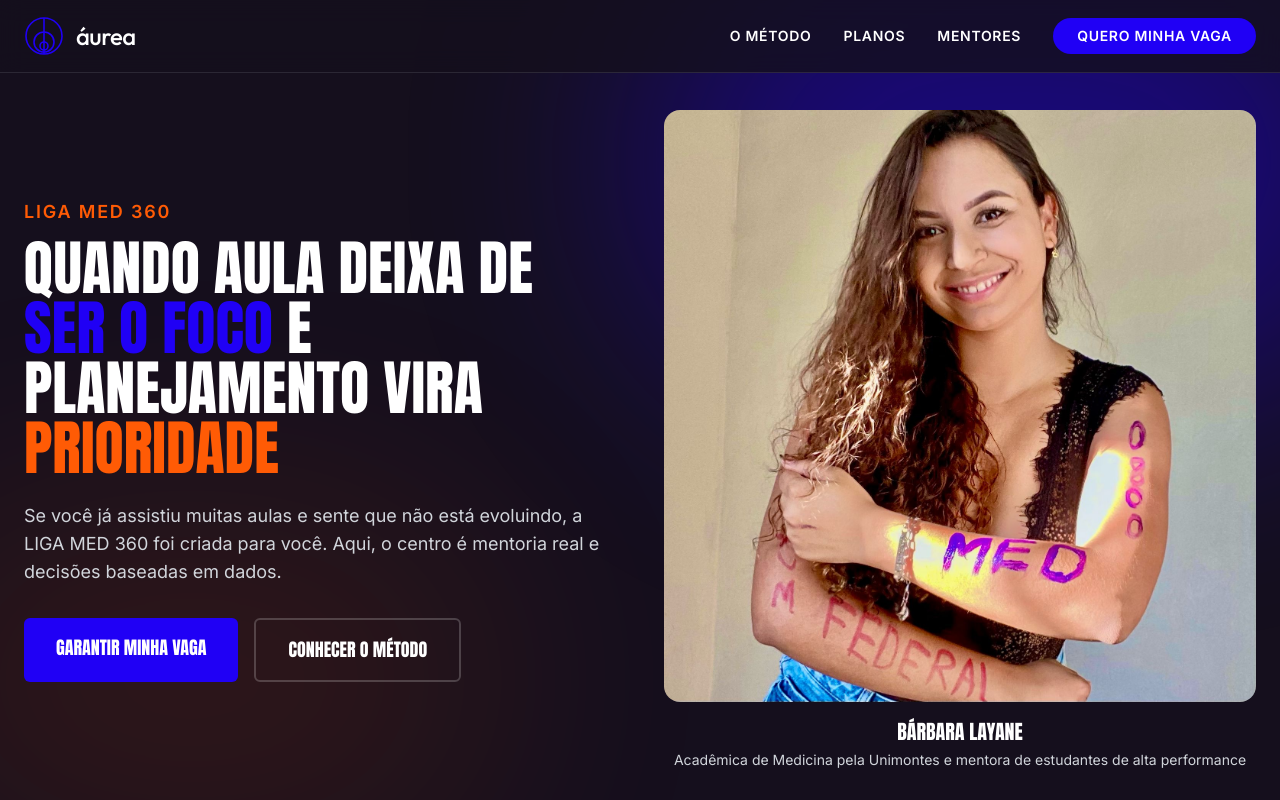
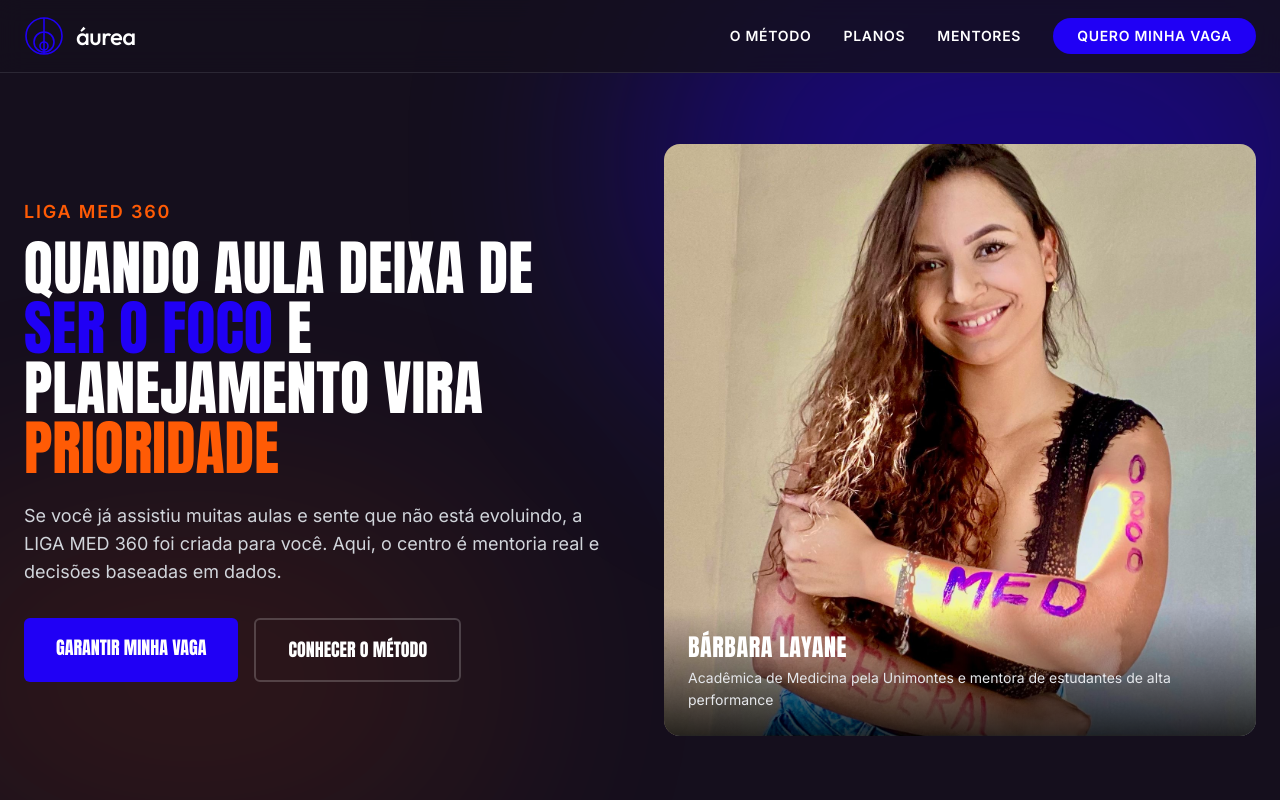
Before and after one commit to hamiltonmatematica/ligamed360, a React (Vite) app: page / in a window 1280 px wide. Shown: the top 800 px of the page. Built offline with nearby package versions, Linux system fonts and the light colour scheme.

Commit message:
Move descrição de Bárbara para overlay na foto com nome em negrito maiúsculo

```diff
--- a/components/Hero.tsx
+++ b/components/Hero.tsx
@@ -42,16 +42,16 @@
             </div>
           </div>
           <div className="relative hidden lg:block">
-            <div className="aspect-square rounded-2xl overflow-hidden mb-4">
+            <div className="aspect-square rounded-2xl overflow-hidden relative">
               <img
                 src="/aprovada.jpeg"
                 alt="Liga Med 360"
                 className="w-full h-full object-cover"
               />
-            </div>
-            <div className="text-center">
-              <h3 className="text-white font-anton text-xl mb-1">Bárbara Layane</h3>
-              <p className="text-gray-300 text-sm">Acadêmica de Medicina pela Unimontes e mentora de estudantes de alta performance</p>
+              <div className="absolute bottom-0 left-0 p-6 bg-gradient-to-t from-black/80 to-transparent w-full">
+                <h3 className="text-white font-anton text-2xl mb-1 uppercase tracking-wide">BÁRBARA LAYANE</h3>
+                <p className="text-gray-200 text-sm leading-relaxed">Acadêmica de Medicina pela Unimontes e mentora de estudantes de alta performance</p>
+              </div>
             </div>
           </div>
         </div>
```
